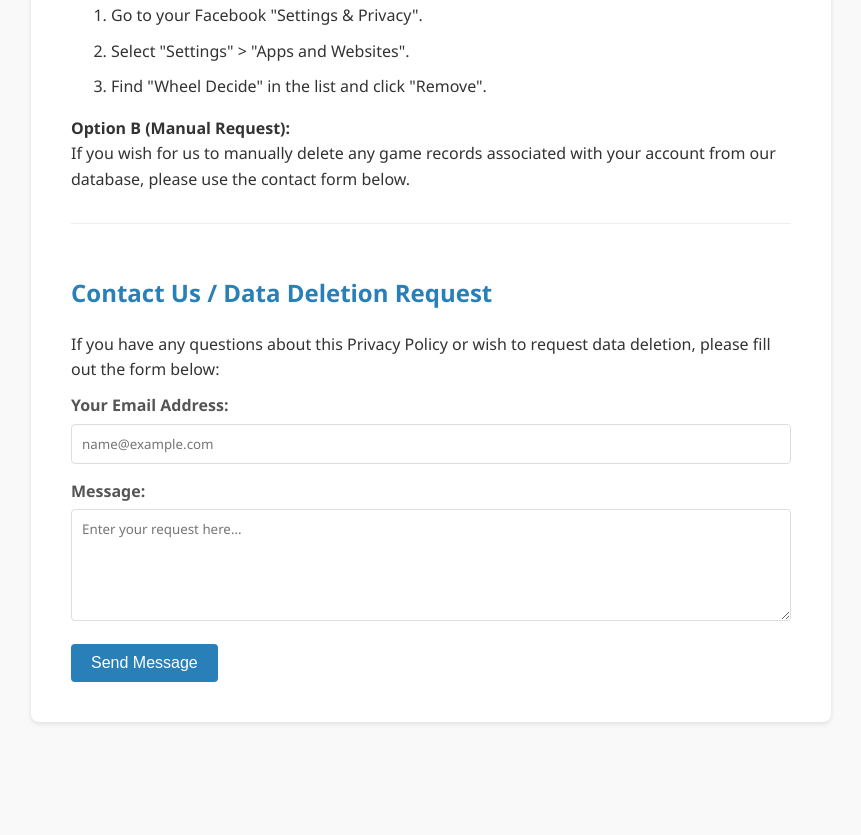
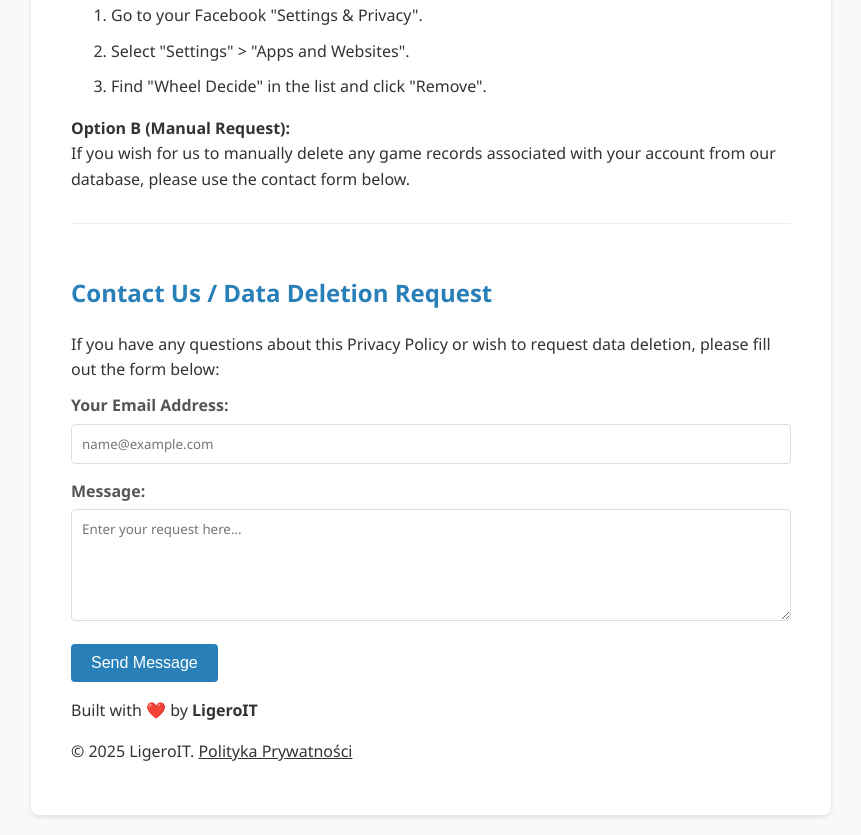
Before and after one commit to ligeroIT/wheel, a website: page privacy.html in a window 1280 px wide. Shown: the part 1282-2117 px from the top of the page, without its empty margins (209-1070 px from the left). Before the commit the page ends 2024 px from the top, so only its background shows below. Drawn offline with Linux system fonts and the light colour scheme.

Commit message:
add privacy policy - update1

```diff
--- a/privacy.html
+++ b/privacy.html
@@ -136,7 +136,7 @@
             <form action="https://formsubmit.co/lk@ligero.one" method="POST">
 
                 <input type="hidden" name="_subject" value="Wheel Decide - Privacy/Data Request">
-                <input type="hidden" name="_captcha" value="false"> <input type="hidden" name="_next" value="https://ligeroit.github.io/wheel-decide/privacy.html"> <div class="form-group">
+                <input type="hidden" name="_captcha" value="false"> <input type="hidden" name="_next" value="https://ligeroit.github.io/wheel/privacy.html"> <div class="form-group">
                     <label for="email">Your Email Address:</label>
                     <input type="email" name="email" id="email" placeholder="name@example.com" required>
                 </div>
@@ -149,6 +149,14 @@
                 <button type="submit">Send Message</button>
             </form>
         </div>
+        <footer>
+        <p>Built with ❤️ by <strong>LigeroIT</strong></p>
+        <p>
+            &copy; 2025 LigeroIT.
+            <a href="privacy.html" target="_blank" style="color: inherit; text-decoration: underline;">Polityka Prywatności</a>
+        </p>
+    </footer>
+
     </div>
 
 </body>
```
